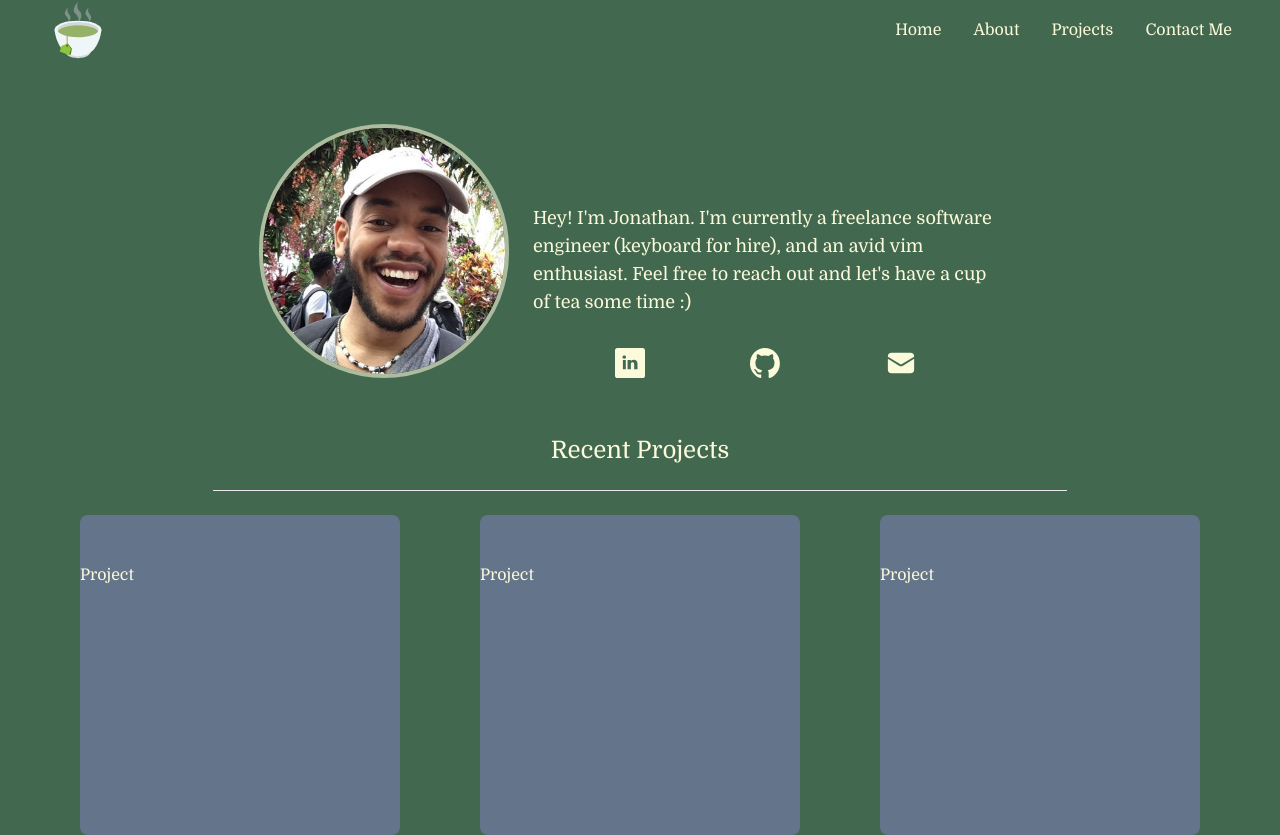
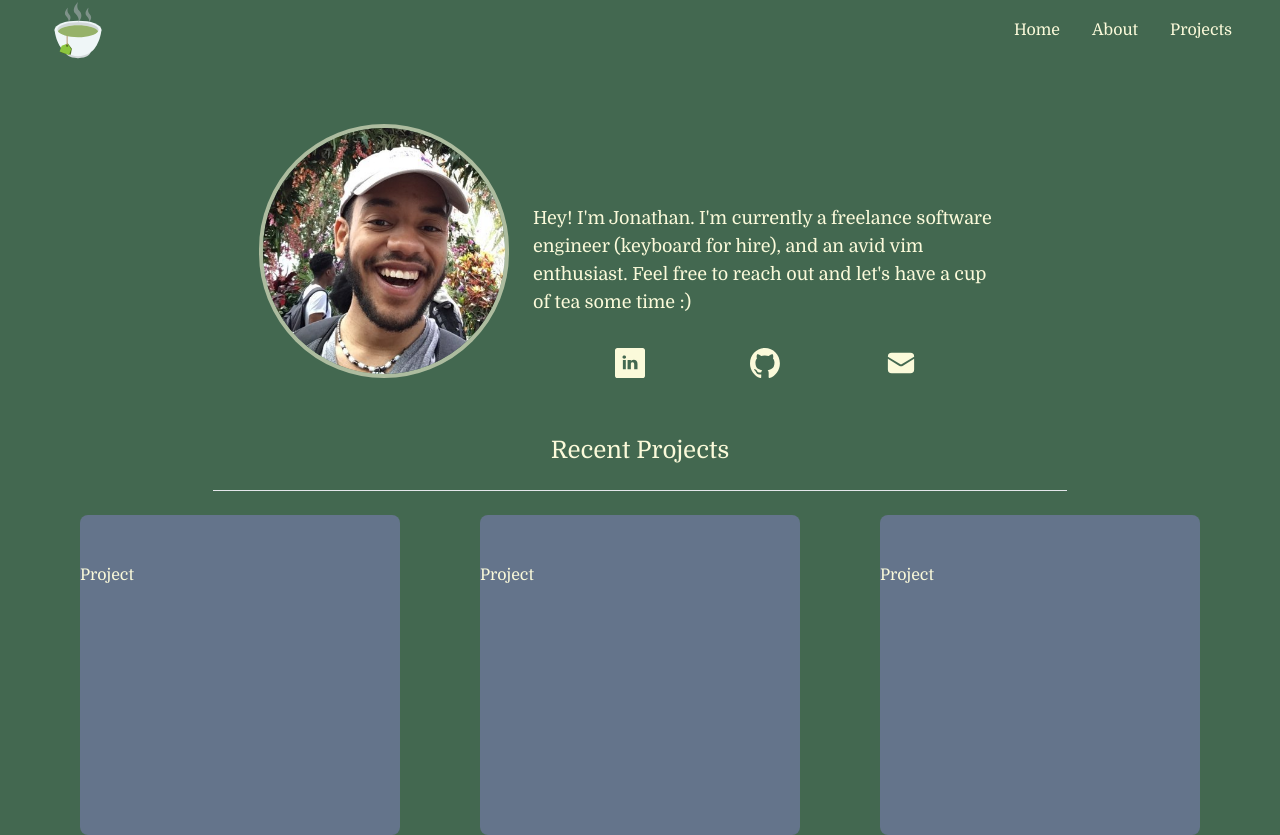
Before and after one commit to jonmejia/portfolio, a Next.js app: page / in a window 1280 px wide. Built offline with nearby package versions, Linux system fonts and the light colour scheme.

Commit message:
chore: remove contact me route in header

```diff
--- a/src/components/shared/Header.tsx
+++ b/src/components/shared/Header.tsx
@@ -24,9 +24,6 @@ const Header = (): JSX.Element => {
 				<span className="px-4" onClick={() => router.push("/Projects")}>
 					Projects
 				</span>
-        <span className="px-4" onClick={() => router.push("/Contact")}>
-          Contact Me
-        </span>
 			</div>
 		</div>
 	);
```
Lines whose indentation alone changed are shown as unchanged.
